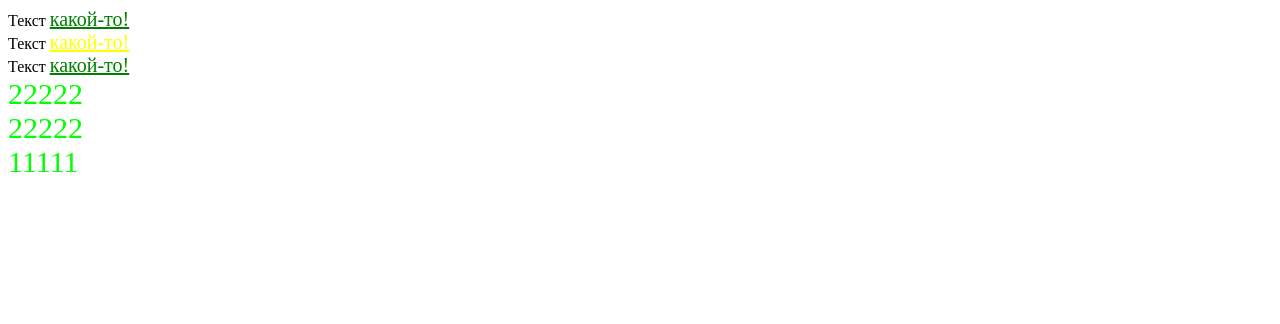
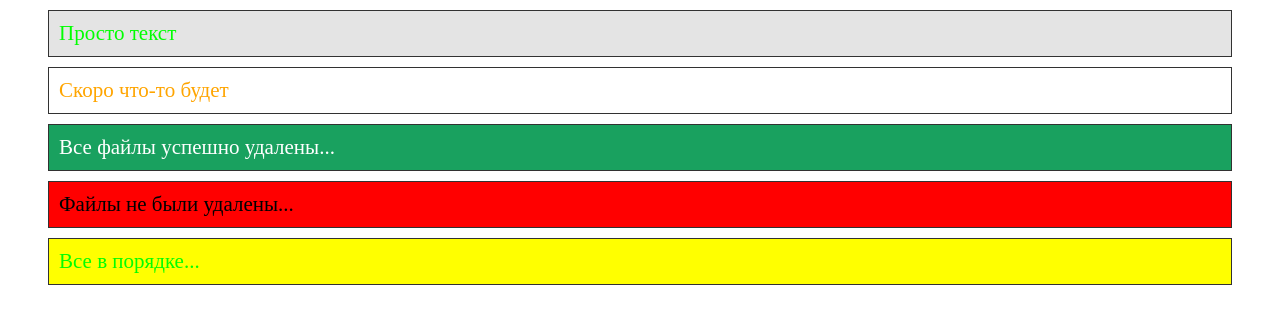
Before and after one commit to Aaaaaaa1111/LearnCSS, a plain HTML site: page index.html in a window 1280 px wide. Drawn offline with Linux system fonts and the light colour scheme.

Commit message:
что я делал 11.11

```diff
--- a/css/style.css
+++ b/css/style.css
@@ -6,8 +6,37 @@ a{
 #alala123{
 	color:yellow;
 }
+.message{
+	color:lime;
+	font-size:21px;
+	background-color:#E4E4E4;
+	border: 1px solid #323232;
+	margin: 10px;
+	margin-left: 40px;
+	margin-right: 40px;
+	padding: 10px;
+}
 
-div{
+.success{
+	background-color:#19A15F;
+	color:#ffffff;
+}
+
+.fail{
+	color:black;
+	background-color:red;
+}
+
+.ok{
 	color:lime;
-	font-size:30px;
+	background-color:yellow;
 }
+
+.warning{
+	color:orange;
+	background-color:white;
+}
+
+.message:hover{
+	border: 10px solid #323232;
+}
--- a/index.html
+++ b/index.html
@@ -8,13 +8,11 @@
 	</head>
 
 	<body>
-		Текст <a href="http://google.com">какой-то!</a></br>
-		Текст <a id="alala123" href="http://google.com">какой-то!</a></br>
-		Текст <a href="http://google.com">какой-то!</a></br>
-		<div class="22222">22222</div>
-		<div class="22222">22222</div>
-		<div class="11111">11111</div>
-
+		<div class="message">Просто текст</div>
+		<div class="message warning">Скоро что-то будет</div>
+		<div class="message success">Все файлы успешно удалены...</div>
+		<div class="message fail">Файлы не были удалены...</div>
+		<div class="message ok">Все в порядке...</div>
 	</body>
 
 </html>
```
